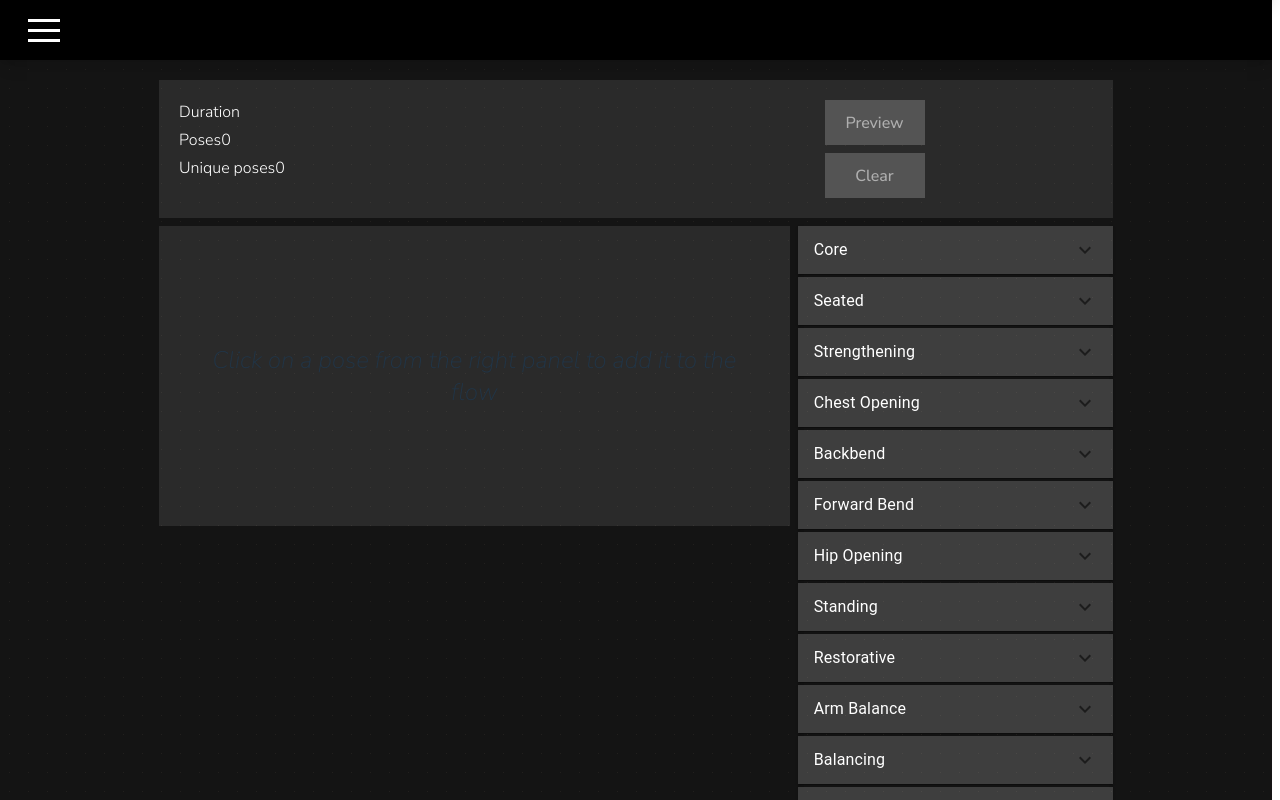
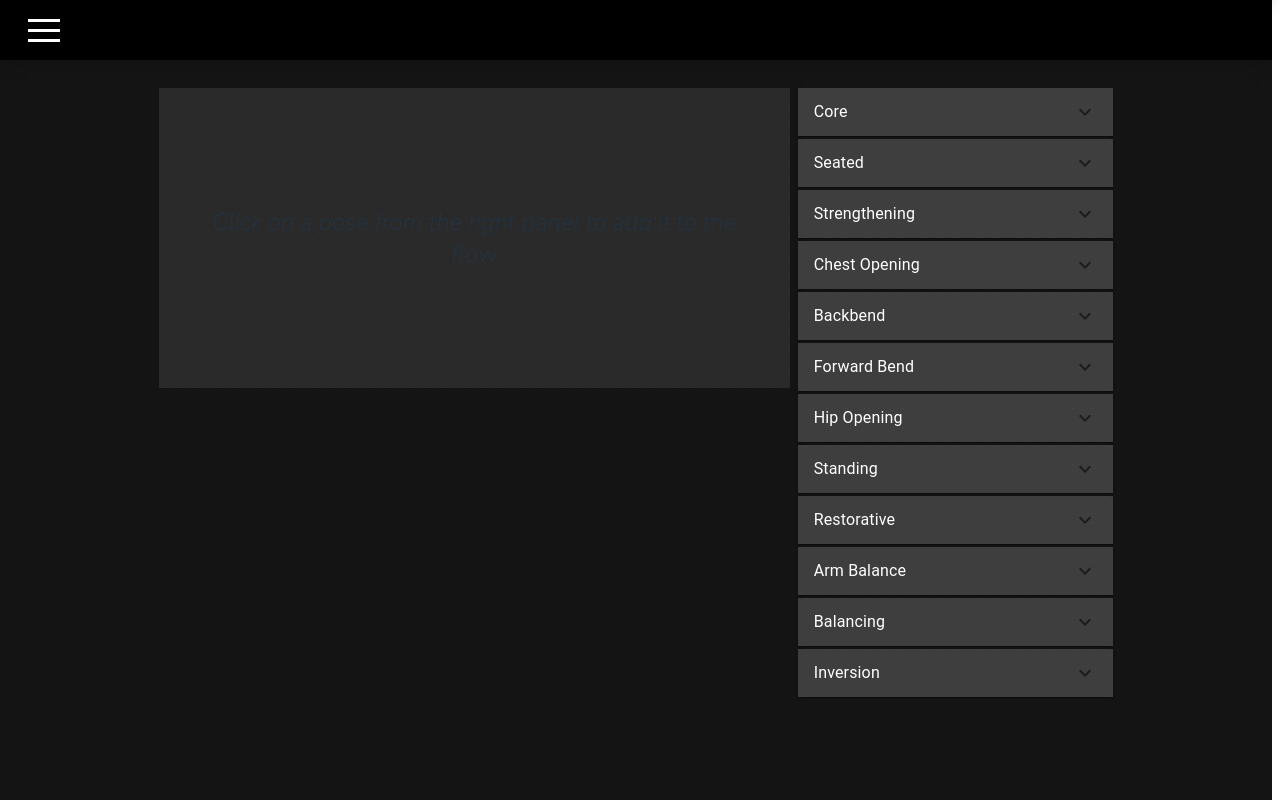
Before and after one commit to sevleo/YoGato-frontend, a React (Vite) app: page /builder in a window 1280 px wide. Built offline with nearby package versions, Linux system fonts and the light colour scheme.

Commit message:
Update scroll styles

```diff
--- a/src/components/sections/Header.tsx
+++ b/src/components/sections/Header.tsx
@@ -34,8 +34,11 @@ export default function Header({
   useEffect(() => {
     function handleScroll() {
       if (window.scrollY > 5) {
+        console.log("scrolled");
         setIsScrolled(true);
       } else {
+        console.log("not scrolled");
+
         setIsScrolled(false);
       }
     }
--- a/src/components/sections/Setup.tsx
+++ b/src/components/sections/Setup.tsx
@@ -58,7 +58,7 @@ function Setup({
   return (
     <div className="setup ml-auto mr-auto flex w-full max-w-screen-2xl justify-center pt-[20px]">
       <div className="w-3/4">
-        <div className="ml-auto mr-auto flex w-full flex-row items-start justify-center  bg-[#ffffff18] text-black hover:bg-[#ffffff38]">
+        {/* <div className="ml-auto mr-auto flex w-full flex-row items-start justify-center  bg-[#ffffff18] text-black hover:bg-[#ffffff38]">
           <div className="flex w-full flex-col items-start justify-center  gap-1 p-5 ">
             <div className="flex flex-row items-start justify-center">
               <p className=" text-white">Duration</p>
@@ -91,7 +91,7 @@ function Setup({
               Clear
             </button>
           </div>
-        </div>
+        </div> */}
         <div className="flex gap-2 pt-2">
           <Flow
             flow={flow}
--- a/src/index.css
+++ b/src/index.css
@@ -4,7 +4,16 @@
 
 html {
   scrollbar-gutter: stable;
-  overflow-y: scroll;
+  /* overflow-y: scroll; */
+  background-image: radial-gradient(
+    #22201e 0.9500000000000001px,
+    rgb(20, 20, 20) 0.9500000000000001px
+  ) !important;
+  background-size: 19px 19px;
+  background-color: transparent !important;
+}
+body {
+  /* background-color: transparent !important; */
 }
 
 :root {
@@ -79,6 +88,11 @@ body {
   background-repeat: repeat;
   background-attachment: scroll;
   background-color: #22201e; */
+  background-image: radial-gradient(
+    #22201e 0.9500000000000001px,
+    rgb(20, 20, 20) 0.9500000000000001px
+  );
+  background-size: 19px 19px;
 }
 
 .canvas {
@@ -89,13 +103,13 @@ body {
 
 .setup,
 .preview {
-  background-color: #000000;
+  /* background-color: #000000;
   opacity: 1;
   background-image: radial-gradient(
     #22201e 0.9500000000000001px,
     rgb(20, 20, 20) 0.9500000000000001px
   );
-  background-size: 19px 19px;
+  background-size: 19px 19px; */
 }
 
 h1 {
@@ -123,8 +137,8 @@ button:focus-visible {
 }
 
 .scrollbar-gutter {
-  scrollbar-gutter: stable both-edges;
-  overflow-y: scroll;
+  scrollbar-gutter: stable;
+  /* overflow-y: scroll; */
 }
 
 @media (prefers-color-scheme: light) {
--- a/src/output.css
+++ b/src/output.css
@@ -747,15 +747,6 @@ video {
   width: 100%;
 }
 
-.w-1\/2 {
-  width: 50%;
-}
-
-.w-fit {
-  width: -moz-fit-content;
-  width: fit-content;
-}
-
 .min-w-\[16px\] {
   min-width: 16px;
 }
@@ -826,6 +817,10 @@ video {
   justify-content: space-between;
 }
 
+.gap-1 {
+  gap: 0.25rem;
+}
+
 .gap-10 {
   gap: 2.5rem;
 }
@@ -836,10 +831,6 @@ video {
 
 .gap-5 {
   gap: 1.25rem;
-}
-
-.gap-1 {
-  gap: 0.25rem;
 }
 
 .text-wrap {
@@ -881,10 +872,6 @@ video {
   border-width: 1px;
 }
 
-.border-0 {
-  border-width: 0px;
-}
-
 .border-\[1px\] {
   border-width: 1px;
 }
@@ -893,20 +880,12 @@ video {
   border-bottom-width: 0.5px;
 }
 
-.border-b-\[5px\] {
-  border-bottom-width: 5px;
-}
-
 .border-l {
   border-left-width: 1px;
 }
 
 .border-r {
   border-right-width: 1px;
-}
-
-.border-t-\[5px\] {
-  border-top-width: 5px;
 }
 
 .border-solid {
@@ -993,11 +972,6 @@ video {
 .bg-white {
   --tw-bg-opacity: 1;
   background-color: rgb(255 255 255 / var(--tw-bg-opacity));
-}
-
-.bg-\[red\] {
-  --tw-bg-opacity: 1;
-  background-color: rgb(255 0 0 / var(--tw-bg-opacity));
 }
 
 .p-0 {
@@ -1223,7 +1197,17 @@ video {
 
 html {
   scrollbar-gutter: stable;
-  overflow-y: scroll;
+  /* overflow-y: scroll; */
+  background-image: radial-gradient(
+    #22201e 0.9500000000000001px,
+    rgb(20, 20, 20) 0.9500000000000001px
+  ) !important;
+  background-size: 19px 19px;
+  background-color: transparent !important;
+}
+
+body {
+  /* background-color: transparent !important; */
 }
 
 :root {
@@ -1296,6 +1280,11 @@ body {
   background-repeat: repeat;
   background-attachment: scroll;
   background-color: #22201e; */
+  background-image: radial-gradient(
+    #22201e 0.9500000000000001px,
+    rgb(20, 20, 20) 0.9500000000000001px
+  );
+  background-size: 19px 19px;
 }
 
 .canvas {
@@ -1306,13 +1295,13 @@ body {
 
 .setup,
 .preview {
-  background-color: #000000;
+  /* background-color: #000000;
   opacity: 1;
   background-image: radial-gradient(
     #22201e 0.9500000000000001px,
     rgb(20, 20, 20) 0.9500000000000001px
   );
-  background-size: 19px 19px;
+  background-size: 19px 19px; */
 }
 
 h1 {
@@ -1342,8 +1331,8 @@ button:focus-visible {
 }
 
 .scrollbar-gutter {
-  scrollbar-gutter: stable both-edges;
-  overflow-y: scroll;
+  scrollbar-gutter: stable;
+  /* overflow-y: scroll; */
 }
 
 @media (prefers-color-scheme: light) {
@@ -1443,12 +1432,8 @@ button:focus-visible {
   cursor: pointer;
 }
 
-.hover\:border-0:hover {
-  border-width: 0px;
-}
-
-.hover\:border-t-\[5px\]:hover {
-  border-top-width: 5px;
+.hover\:border-transparent:hover {
+  border-color: transparent;
 }
 
 .hover\:border-white:hover {
@@ -1456,23 +1441,6 @@ button:focus-visible {
   border-color: rgb(255 255 255 / var(--tw-border-opacity));
 }
 
-.hover\:border-transparent:hover {
-  border-color: transparent;
-}
-
-.hover\:border-b-transparent:hover {
-  border-bottom-color: transparent;
-}
-
-.hover\:border-t-transparent:hover {
-  border-top-color: transparent;
-}
-
-.hover\:border-t-white:hover {
-  --tw-border-opacity: 1;
-  border-top-color: rgb(255 255 255 / var(--tw-border-opacity));
-}
-
 .hover\:bg-\[\#143a1e\]:hover {
   --tw-bg-opacity: 1;
   background-color: rgb(20 58 30 / var(--tw-bg-opacity));
```
